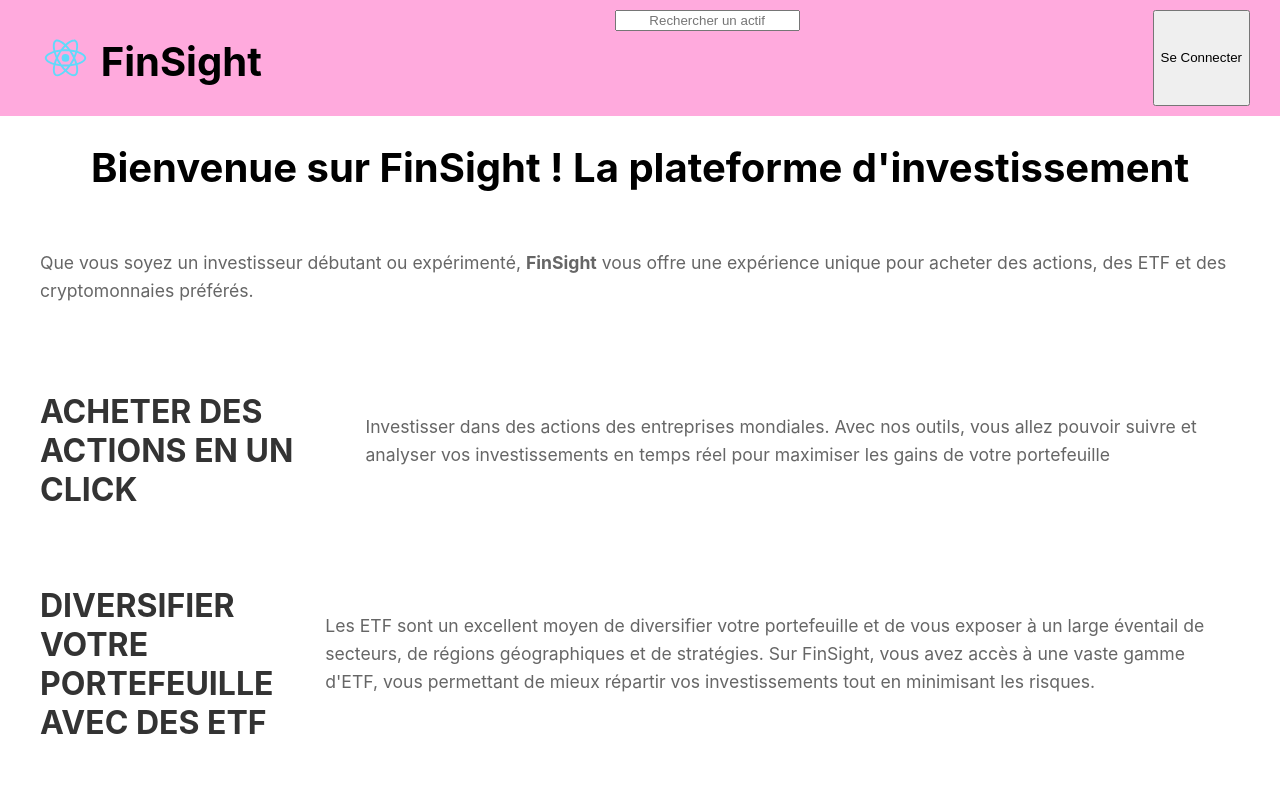
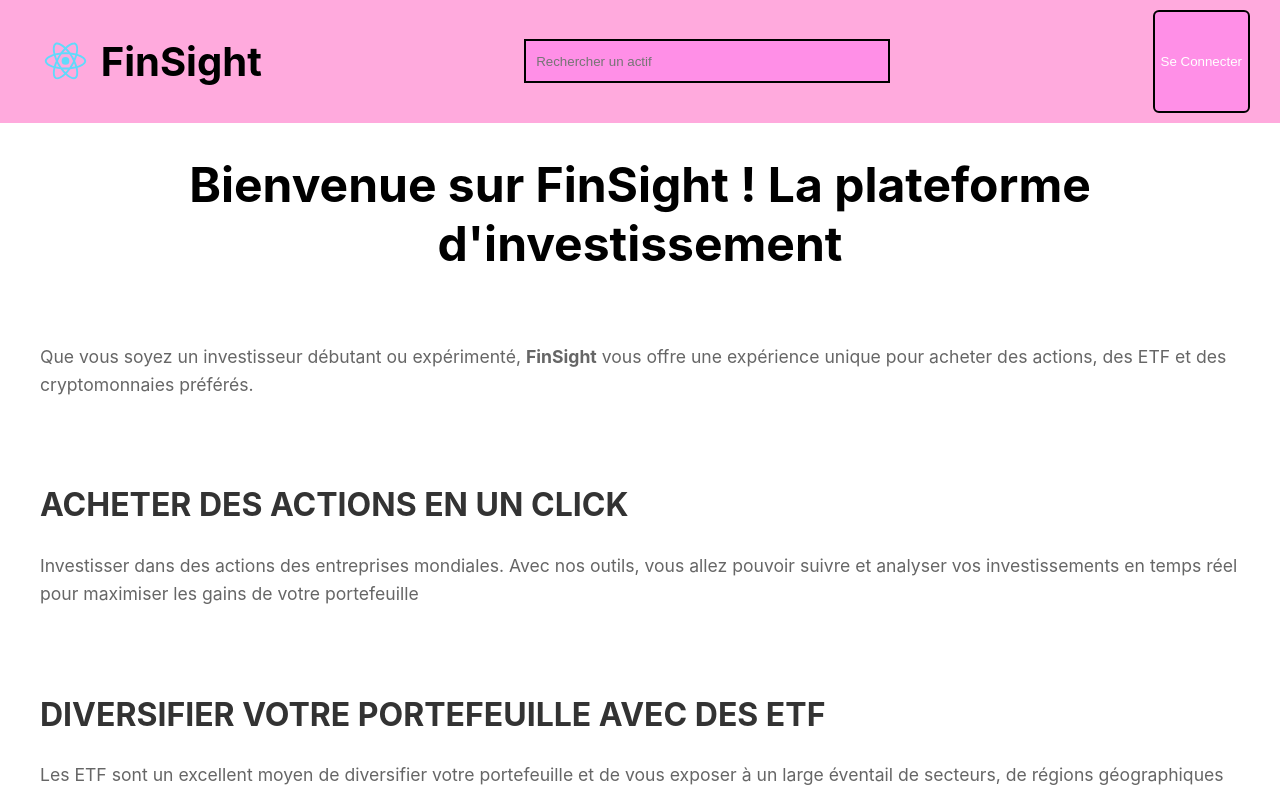
Before and after one commit to alexandregrisez/ProjetAKKA, a React (Create React App) app in the folder frontend/: page / in a window 1280 px wide. Shown: the top 793 px of the page. Built offline with nearby package versions, Linux system fonts and the light colour scheme.

Commit message:
Passage de la barre de recherche sur le backend + Mise en page

```diff
--- a/frontend/src/components/AssetDetails.js
+++ b/frontend/src/components/AssetDetails.js
@@ -20,7 +20,6 @@ function AssetDetails({ symbol }) {
                 // Récupérer les cotations (prix actuel, etc.)
                 const quoteResponse = await fetch(`http://localhost:8080/details/${symbol}`);
                 const quoteData = await quoteResponse.json()
-                console.log(quoteData.details)
                 // Récupérer les informations de l'entreprise (nom, etc.)
                 const profileResponse = await fetch(`http://localhost:8080/company/${symbol}`);
                 const profileData = await profileResponse.json();
--- a/frontend/src/components/Header.js
+++ b/frontend/src/components/Header.js
@@ -18,7 +18,7 @@ const Header = () => {
         <header className="header">
             <div className="logo" onClick={() => navigate("/")}>
                 <img src={logo} alt="logo"/>
-                <h1>FinSight</h1>
+                <h1 className="company-name">FinSight</h1>
             </div>
             <SearchBar />
             <button onClick={() => navigate(isAuthenticated ? "/signed-in" : "/signin")}>
--- a/frontend/src/components/SearchBar.js
+++ b/frontend/src/components/SearchBar.js
@@ -7,10 +7,10 @@ const SearchBar = () => {
     const [suggestions, setSuggestions] = useState([]);
     const [showPopup, setShowPopup] = useState(false);
     const [error, setError] = useState(null);
+    const [loading, setLoading] = useState(true);
     const navigate = useNavigate();
     const searchRef = useRef(null);
 
-    const API_KEY = "cv4nc6hr01qn2gab5ju0cv4nc6hr01qn2gab5jug";
     const NUMBER_SUGGESTIONS = 5;
 
     useEffect(() => {
@@ -22,26 +22,28 @@ const SearchBar = () => {
 
         const fetchSuggestions = async () => {
             setError(null);
+            setLoading(true);
             try {
-                const response = await fetch(`https://finnhub.io/api/v1/search?q=${query}&token=${API_KEY}`);
+                const response = await fetch(`http://localhost:8080/suggestion/${query}`);
                 const data = await response.json();
 
-                if (data.result && data.result.length > 0) {
+                if (data.details.result && data.details.result.length > 0) {
                     setSuggestions(
-                        data.result.slice(0, NUMBER_SUGGESTIONS).map((item) => ({
+                        data.details.result.slice(0, NUMBER_SUGGESTIONS).map((item) => ({
                             symbol: item.symbol,
                             name: item.description,
                         }))
                     );
-                    setShowPopup(true);
                 } else {
                     setSuggestions([]);
-                    setShowPopup(true);
                 }
+                setShowPopup(true);
             } catch (error) {
                 console.error("Erreur lors de la récupération des suggestions :", error);
                 setError("Erreur lors du chargement des données.");
+                setSuggestions([]);
             }
+            setLoading(false);
         };
 
         fetchSuggestions();
@@ -53,7 +55,6 @@ const SearchBar = () => {
         setShowPopup(false);
     };
 
-    // Fermer le popup si on clique en dehors
     useEffect(() => {
         const handleClickOutside = (event) => {
             if (searchRef.current && !searchRef.current.contains(event.target)) {
@@ -78,13 +79,17 @@ const SearchBar = () => {
             {showPopup && (
                 <div className="search-popup">
                     <ul>
+                        {loading && <li className="loading-message">Recherche en cours...</li>}
                         {error && <li className="error-message">{error}</li>}
-                        {!error && suggestions.length === 0 && <li>Aucun résultat trouvé.</li>}
-                        {suggestions.map((item) => (
-                            <li key={item.symbol} onClick={() => handleSelect(item.symbol)}>
-                                {item.symbol} - {item.name}
-                            </li>
-                        ))}
+                        {!loading && !error && suggestions.length === 0 && (
+                            <li className="no-results">Aucun actif correspond à votre recherche.</li>
+                        )}
+                        {!loading &&
+                            suggestions.map((item) => (
+                                <li key={item.symbol} onClick={() => handleSelect(item.symbol)}>
+                                    {item.symbol} - {item.name}
+                                </li>
+                            ))}
                     </ul>
                 </div>
             )}
--- a/frontend/src/pages/HomePage.js
+++ b/frontend/src/pages/HomePage.js
@@ -8,7 +8,7 @@ const HomePage = ()=> {
         <>
             <Header/>
             <main className="main">
-                <h1>Bienvenue sur FinSight ! La plateforme d'investissement</h1>
+                <h1 className="slogan">Bienvenue sur FinSight ! La plateforme d'investissement</h1>
                 <div className="container">
                     <p>Que vous soyez un investisseur débutant ou expérimenté, <strong>FinSight</strong> vous offre une expérience unique pour acheter des actions, des ETF et des cryptomonnaies préférés.</p>
                 </div>
--- a/frontend/src/pages/StockPage.js
+++ b/frontend/src/pages/StockPage.js
@@ -66,7 +66,7 @@ const StockPage = () => {
                 {isLoading ? (
                     <h1>Chargement...</h1>
                 ) : (
-                    <h1>Détails de {companyName} - ({symbol})</h1>
+                    <h1 className="asset-title">Détails de {companyName} - ({symbol})</h1>
                 )}
                 <div className="main-content">
                     <StockChart symbol={symbol} />
--- a/frontend/src/styles/Header.css
+++ b/frontend/src/styles/Header.css
@@ -9,6 +9,7 @@
 .logo{
     display: flex;
     align-items: center;
+    justify-content: center;
     cursor: pointer;
 }
 
@@ -16,6 +17,20 @@
     height: 50px;
 }
 
-button {
+.company-name{
+    color: black;
+    font-size: 40px;
+}
+
+.header button {
     cursor: pointer;
+    background-color: hsl(313, 100%, 78%);
+    border: 2px solid black;
+    color: white;
+    border-radius: 6px;
+    min-width: 50px;
 }
+
+.header button:hover {
+    background-color: #ff52ff;
+}
--- a/frontend/src/styles/HomePage.css
+++ b/frontend/src/styles/HomePage.css
@@ -1,19 +1,29 @@
-main{
+.main{
     padding-bottom: 20px;
+    display: flex;
+    flex-direction: column;
 }
 .container {
     max-width: 1200px;
     margin: 0 auto;
     padding: 20px;
+    display: flex;
+    flex-direction: column;
+    justify-content: left;
+    align-items: start;
 }
 
-h1 {
+.container h1 {
     font-size: 2.5rem;
     text-align: center;
     margin-bottom: 20px;
 }
 
-h2 {
+.slogan {
+    text-align: center;
+    font-size: 3em;
+}
+.container h2 {
     font-size: 2rem;
     color: #333;
     margin-bottom: 10px;
--- a/frontend/src/styles/SearchBar.css
+++ b/frontend/src/styles/SearchBar.css
@@ -1,16 +1,62 @@
 .search-container{
     display: flex;
     justify-content: center;
-    position: relative;
-    width: 500px;
+    align-items: center;
+    width: 30%;
+}
+
+.search-container input{
+    width: 100%;
+    height: 20px;
+    text-align: left;
+    padding: 10px;
+    background-color: hsl(313, 100%, 78%);
+    border: 2px solid black;
+    color : #000000;
 }
 
 .search-popup{
     position: absolute;
-    top: 100%;
-    left: 0;
+    z-index: 10;
     width: 100%;
-    background: #ffaadd;
-    border: 1px solid #ccc;
-    z-index: 10;
+    max-width: 500px;
+    border-radius: 12px;
+    background-color: white;
+    box-shadow: 1px 4px 10px rgba(0, 0, 0, 0.2);
+    padding: 10px;
+    margin-top: 50px;
+    top: 10%;
 }
+
+.loading-message {
+    text-align: center;
+    font-style: italic;
+    color: #999;
+}
+
+.error-message {
+    text-align: center;
+    color: red;
+}
+
+.no-results {
+    text-align: center;
+    color: #777;
+}
+
+.search-popup ul {
+    list-style-type: none;
+    margin: 0;
+    padding: 0;
+}
+.search-popup li {
+    padding: 10px;
+    cursor: pointer;
+    color : hsl(313, 100%, 78%);
+    transition: background-color 0.3s ease, color 0.3s ease;
+}
+
+.search-popup li:hover{
+    background-color: hsl(313, 100%, 78%);
+    color: white;
+}
--- a/frontend/src/styles/StockPage.css
+++ b/frontend/src/styles/StockPage.css
@@ -58,3 +58,7 @@ input {
 .container button:hover{
     background-color: #ff52ff;
 }
+
+.asset-title{
+    text-align: center;
+}
```
Also changed, not shown: 2 other files (tests, documents, lock files or other folders).
